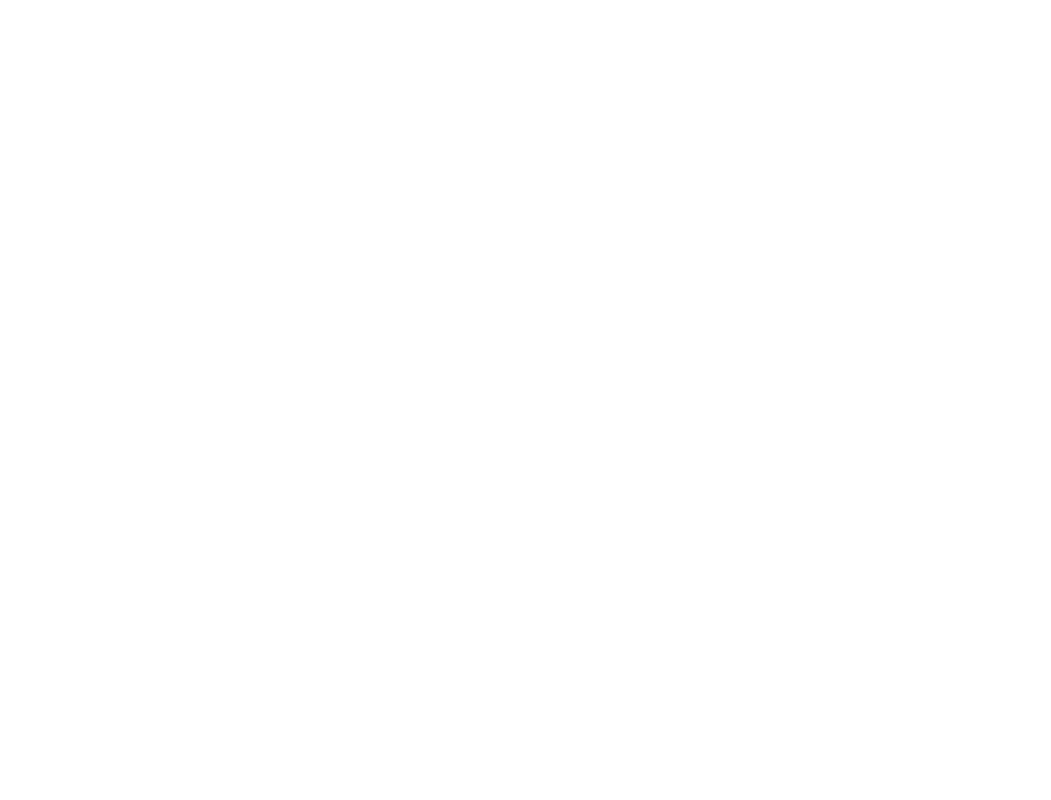
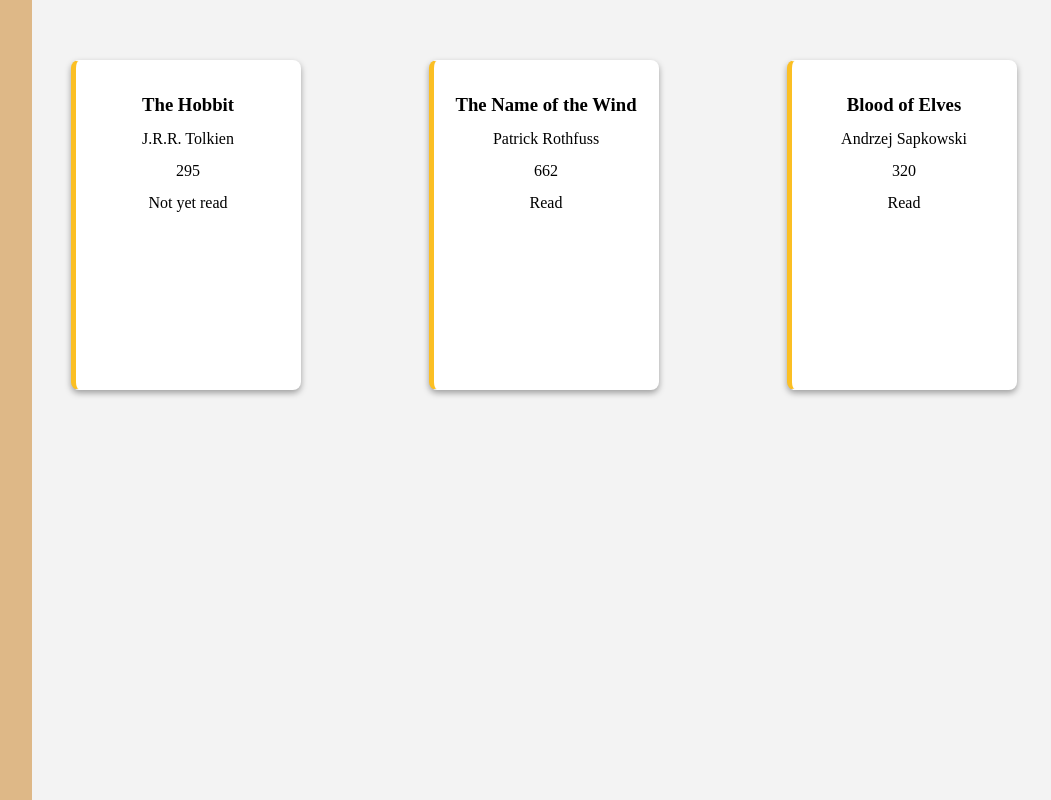
Before and after one commit to JonahKF/odin-library, a plain HTML site: page index.html in a window 1280 px wide. Shown: the whole page, without its empty margins (224-1275 px from the left). Drawn offline with Linux system fonts and the light colour scheme.

Commit message:
ADDED: JS Functions for Library Creation, DOM Addition
JS functions added to create books, add books to
library, and to display library onto webpage.
Webpage styled with cards for each book.

```diff
--- a/index.html
+++ b/index.html
@@ -5,13 +5,18 @@
     <meta charset="UTF-8">
     <meta name="viewport" content="width=device-width, initial-scale=1.0">
     <link rel="stylesheet" href="styles.css">
-    <script src="scripts.js"></script>
+    <script src="scripts.js" defer></script>
     <title>The Odin Library</title>
 </head>
 
 <body>
-    <div class="container">
+    <div class="master-layout">
+        <div class="sidebar">
 
+        </div>
+        <div class="container">
+
+        </div>
     </div>
 </body>
 
--- a/scripts.js
+++ b/scripts.js
@@ -1,10 +1,10 @@
 const myLibrary = [];
 
 function Book(title, author, pageCount, readStatus) {
-    this.title = title;
-    this.author = author;
-    this.pageCount = pageCount;
-    this.readStatus = readStatus;
+    this.title = title;             //string
+    this.author = author;           //string
+    this.pageCount = pageCount;     //int
+    this.readStatus = readStatus;   //boolean
     this.info = function() {
         if(this.readStatus === true) {
             return `${this.title} by ${this.author}, ${this.pageCount} pages, already read.`
@@ -16,13 +16,47 @@ function Book(title, author, pageCount, readStatus) {
 }
 
 function addBookToLibrary (book) {
+    myLibrary.push(book);
+}
+
+const theHobbit = new Book("The Hobbit", "J.R.R. Tolkien", 295, false);
+const theNameOfTheWind = new Book("The Name of the Wind", "Patrick Rothfuss", 662, true);
+const bloodOfElves = new Book("Blood of Elves", "Andrzej Sapkowski", 320, true);
+
+addBookToLibrary(theHobbit);
+addBookToLibrary(theNameOfTheWind);
+addBookToLibrary(bloodOfElves);
+
+function displayBooks (library) {
+
+    library.forEach(book => {
+        const container = document.querySelector(".container");
+        const card = document.createElement("div");
+        card.className = "card";
+        const title = document.createElement("h3");
+        title.className = "title";
+        const author = document.createElement("p");
+        author.className = "author";
+        const pageCount = document.createElement("p");
+        pageCount.className = "pageCount";
+        const readStatus = document.createElement("p");
+        readStatus.className = "readStatus";
+
+        title.textContent = book.title;
+        author.textContent = book.author;
+        pageCount.textContent = book.pageCount;
+        book.readStatus === true ? readStatus.textContent = "Read" : readStatus.textContent = "Not yet read";
+
+        container.appendChild(card);
+        card.appendChild(title);
+        card.appendChild(author);
+        card.appendChild(pageCount);
+        card.appendChild(readStatus);
+    });
 
 }
 
-function displayBooks (library) {
-
-}
-
+displayBooks(myLibrary);
 
 // const theHobbit = new Book("The Hobbit", "J.R.R. Tolkien", 295, false);
 // console.log(theHobbit.info()); "The Hobbit by J.R.R. Tolkien, 295 pages, not read yet"
--- a/styles.css
+++ b/styles.css
@@ -50,3 +50,43 @@ h6 {
 }
 
 /* End of Reset */
+
+.master-layout {
+    display: grid;
+    grid-template-columns: 1fr 4fr;
+}
+
+.sidebar {
+    background-color: burlywood;
+    height: 100vh;
+}
+
+.container {
+    background-color: #f3f3f3;
+    display: grid;
+    grid-template-columns: repeat(auto-fit, minmax(250px, 1fr));
+    gap: 50px;
+    padding-top: 60px;
+    justify-items: center;
+}
+
+.card {
+    background-color: white;
+    width: 230px;
+    height: 330px;
+    border-radius: 8px;
+    display: flex;
+    flex-direction: column;
+    align-items: center;
+    gap: 8px;
+    padding-top: 30px;
+    border: 1px solid transparent;
+    border-left: 5px solid #fbbf24;
+    box-shadow: 0px 3px 6px 0px rgba(0, 0, 0, 0.35);
+    transition: 0.5s;
+}
+
+.card:hover {
+    background-color: #f1f1f1;
+    transition: 0.5s;
+}
```
